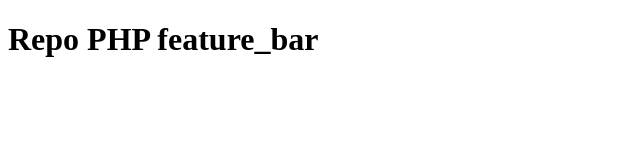
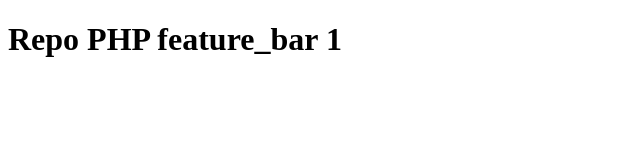
Before and after one commit to rapincx/adv_php_lesson_2, a plain HTML site: page index.html in a window 1280 px wide. Shown: the full height of the page, 0-640 px from the left. Drawn offline with Linux system fonts and the light colour scheme.

Commit message:
Repo PHP feature_bar 1

```diff
--- a/index.html
+++ b/index.html
@@ -8,6 +8,6 @@
 	<title>Repo PHP</title>
 </head>
 <body>
-	<h1>Repo PHP feature_bar</h1>
+	<h1>Repo PHP feature_bar 1</h1>
 </body>
 </html>
```
